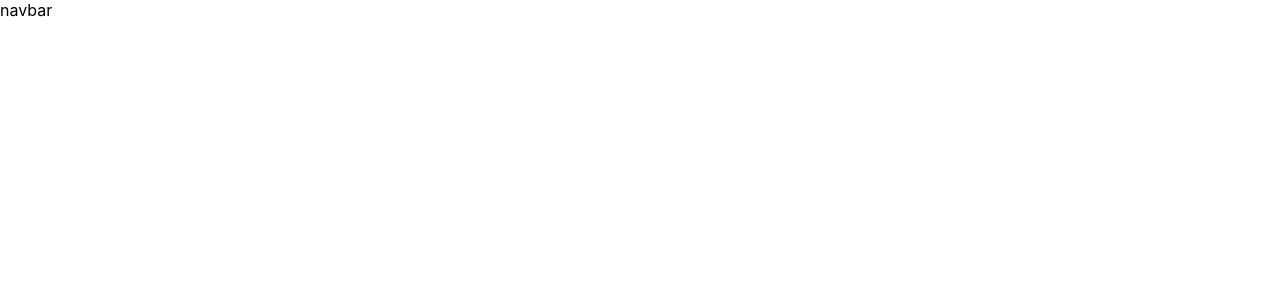
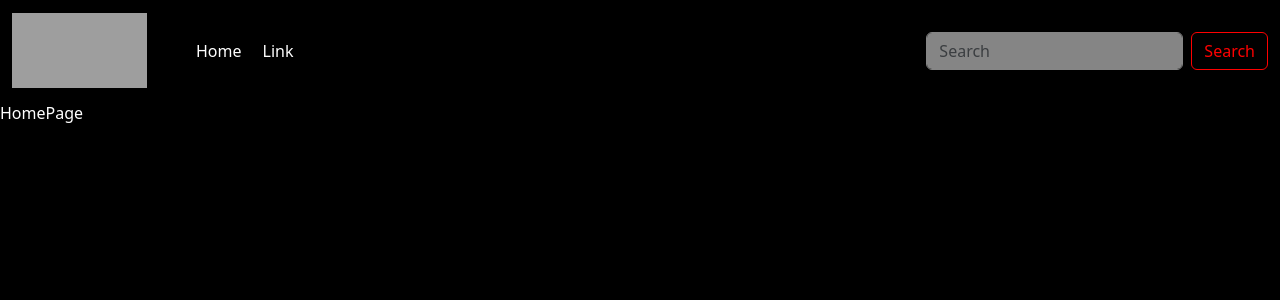
Before and after one commit to chorongs/netflix-demo, a React (Create React App) app: page / in a window 1280 px wide. Shown: the top 300 px of the page. Built offline with nearby package versions, Linux system fonts and the light colour scheme; grey boxes are pictures that could not be loaded.

Commit message:
Layout 완성

```diff
--- a/src/App.js
+++ b/src/App.js
@@ -2,11 +2,15 @@ import { Navbar } from 'react-bootstrap';
 import './App.css';
 import { Route, Routes } from 'react-router-dom';
 import AppLayout from './layout/AppLayout';
+import HomePage from './pages/HomePage/HomePage';
+import MoviePage from './pages/Movies/MoviePage';
+import MovieDetail from './pages/MovieDetail/MovieDetail';
+import NotFoundPage from './pages/NotFoundPage/NotFoundPage';
 
 
-// 홈페이지
-// 영화 전체 페이지
-// 영화 상세 페이지
+// 홈페이지  /
+// 영화 전체 페이지 /movies
+// 영화 상세 페이지 /movies/:id
 
 
 // 각각 폴더로 구분하는 이유는 style을 각각 관리하기 위해서.
@@ -18,9 +22,14 @@ function App() {
 
     <Routes>
       <Route path='/' element={<AppLayout/>}>
-      {/* // 이렇게 하게되면 Route 사이에 들어가는 모든 요소들은 AppLayout을 적용받는다. */}
+          <Route index element={<HomePage />} />
+          <Route path='movies' >
+            <Route index element={<MoviePage />} />
+            <Route path=':id' element={<MovieDetail />} />
+          </Route>
+      </Route>
 
-      </Route>
+      <Route path='*' element={<NotFoundPage />} />
     </Routes>
   );
 }
--- a/src/layout/AppLayout.jsx
+++ b/src/layout/AppLayout.jsx
@@ -1,8 +1,60 @@
 import React from 'react'
+import Button from 'react-bootstrap/Button';
+import Container from 'react-bootstrap/Container';
+import Form from 'react-bootstrap/Form';
+import Nav from 'react-bootstrap/Nav';
+import Navbar from 'react-bootstrap/Navbar';
+import 'bootstrap/dist/css/bootstrap.min.css';
+import { Outlet } from 'react-router-dom';
+import './AppLayout.style.css';
+
 
 const AppLayout = () => {
   return (
-    <div>navbar</div>
+    <div className='nav-back'>
+    <Navbar expand="lg" className="nav-bg">
+    <Container fluid>
+    <Navbar.Brand href="#" style={{ display: 'flex', alignItems: 'center', justifyContent: 'center' }}>
+      <img
+              src="https://cdn.dribbble.com/users/9378043/screenshots/16832559/media/10b207c918d604662e088308d16b366d.png?resize=1600x1200&vertical=center"
+              alt="Netflix Logo"
+              width="135"
+              height="75"
+              className="d-inline-block align-top"
+              style={{ backgroundColor: 'transparent', border: 'none', display: 'block', marginRight:'20px' }}
+            />
+        {' '}
+        </Navbar.Brand>
+
+
+      <Navbar.Toggle aria-controls="navbarScroll" />
+      <Navbar.Collapse id="navbarScroll">
+        <Nav
+          className="me-auto my-2 my-lg-0"
+          style={{ maxHeight: '100px' }}
+          navbarScroll
+        >
+          <Nav.Link href="/">Home</Nav.Link>
+          <Nav.Link href="/movies">Link</Nav.Link>
+
+        </Nav>
+        <Form className="search-box">
+          <Form.Control
+            type="search"
+            placeholder="Search"
+            className="me-2"
+            aria-label="Search"
+          />
+          <Button variant="dark">Search</Button>
+        </Form>
+      </Navbar.Collapse>
+    </Container>
+  </Navbar>
+    <Outlet />
+    {/*  // 리액트에 새로나운 기술인데 router내부 자손을 가져올 수 있도록 도와준다. */}
+    </div>
+
+
   )
 }
 
--- /dev/null
+++ b/src/layout/AppLayout.style.css
@@ -0,0 +1,52 @@
+.nav-back {
+    background-color: black;
+    min-height: 100vh;
+    color: white;
+}
+
+.nav-bg {
+    background-color: black;
+    color: white;
+}
+
+.nav-bg .nav-link {
+    color: white;
+}
+
+.search-box {
+    background-color: black;
+    color: whitesmoke;
+    border-color: whitesmoke;
+}
+
+.search-box .form-control {
+    background-color: rgb(133, 133, 133);
+    color: white;
+    border-color: rgb(133, 133, 133)
+}
+
+.search-box .form-control:focus {
+    background-color: rgb(180, 180, 180);
+    color: white;
+    border-color: rgb(100, 100, 100);
+    outline: none;
+}
+
+.btn-dark {
+    background-color: black;
+    border-color: red;
+    color: red;
+}
+
+.btn-dark:hover {
+    background-color: darkred;
+}
+
+.search-box {
+    display: flex;
+    align-items: center;
+}
+
+.nav-link {
+    margin-left: 5px;
+  }
--- a/src/pages/HomePage/HomePage.jsx
+++ b/src/pages/HomePage/HomePage.jsx
@@ -0,0 +1,9 @@
+import React from 'react'
+
+const HomePage = () => {
+  return (
+    <div>HomePage</div>
+  )
+}
+
+export default HomePage
--- a/src/pages/MovieDetail/MovieDetail.jsx
+++ b/src/pages/MovieDetail/MovieDetail.jsx
@@ -0,0 +1,9 @@
+import React from 'react'
+
+const MovieDetail = () => {
+  return (
+    <div>MovieDetail</div>
+  )
+}
+
+export default MovieDetail
--- a/src/pages/Movies/MoviePage.jsx
+++ b/src/pages/Movies/MoviePage.jsx
@@ -0,0 +1,9 @@
+import React from 'react'
+
+const MoviePage = () => {
+  return (
+    <div>MoviePage</div>
+  )
+}
+
+export default MoviePage
--- /dev/null
+++ b/src/pages/NotFoundPage/NotFoundPage.jsx
@@ -0,0 +1,9 @@
+import React from 'react'
+
+const NotFoundPage = () => {
+  return (
+    <div>NotFoundPage</div>
+  )
+}
+
+export default NotFoundPage
```
Also changed, not shown: src/pages/NotFoundPage/NotFoundPage.style.css (added).
